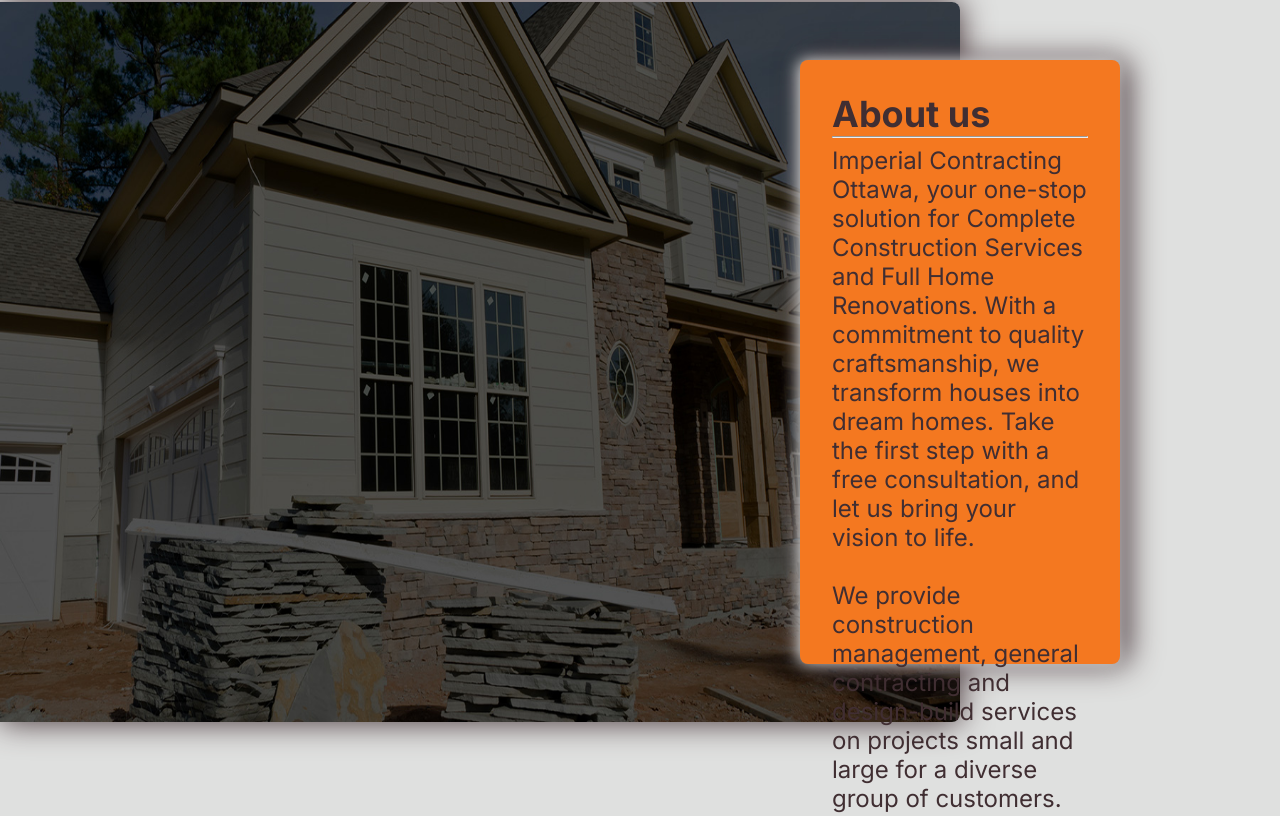
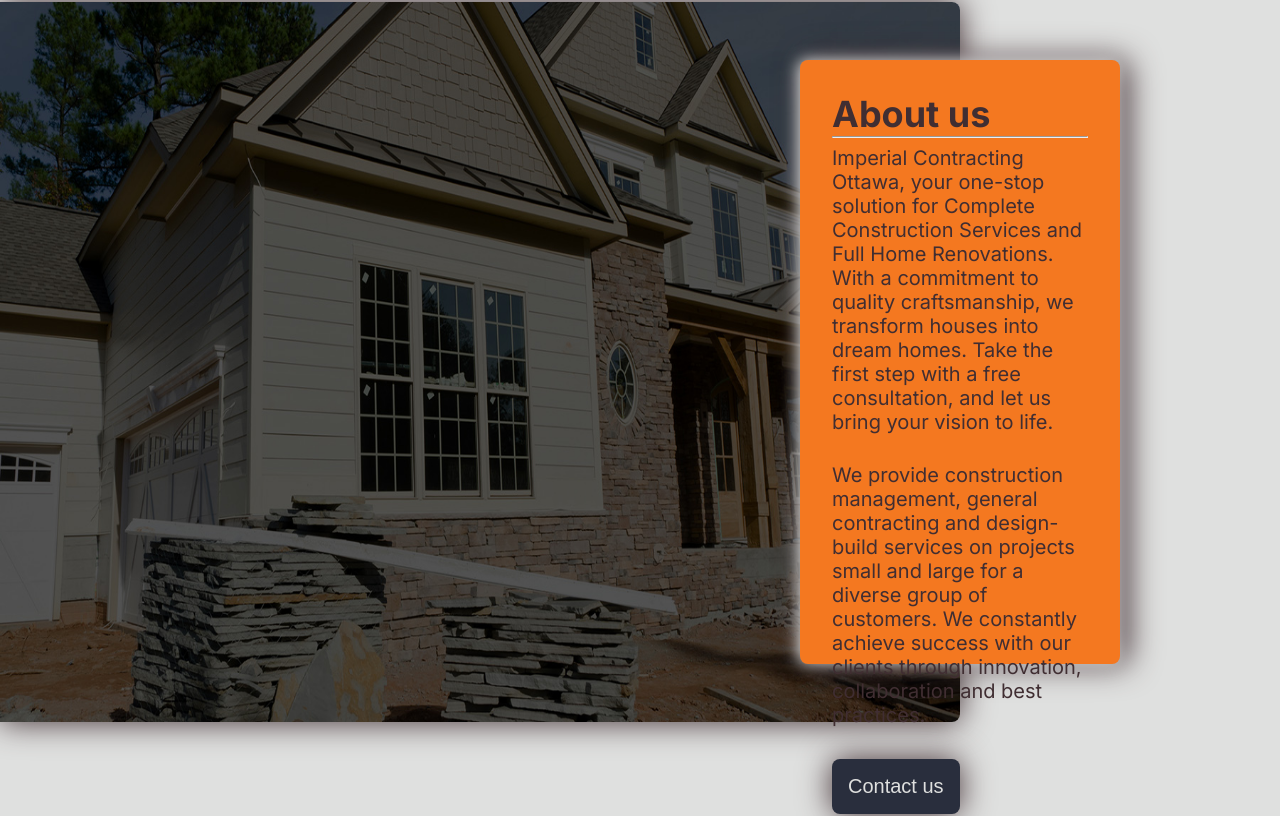
Before and after one commit to jacksonarsmith/next-contracting-website, a Next.js app: page / in a window 1280 px wide. Shown: the part 1811-2627 px from the top of the page. Built offline with nearby package versions, Linux system fonts and the light colour scheme.

Commit message:
Media query change on values & hero section for prod.

```diff
--- a/src/app/components/hero/hero.module.css
+++ b/src/app/components/hero/hero.module.css
@@ -53,6 +53,11 @@
     transition: all 0.3s ease-in-out;
 }
 
+@media screen and (max-width: 1920px) {
+    .block p {
+        font-size: 20px;
+    }
+}
 
 @media (max-width: 768px) {
     .container {
@@ -93,7 +98,17 @@
     .block p {
         font-size: 11px;
     }
-  }
+}
+
+@media screen and (max-width: 428px) {
+    .block p {
+        font-size: 10px;
+    }
+
+    .block button {
+        font-size: 10px;
+    }
+}
 
 @media screen and (max-width: 414px) {
     .block p {
--- a/src/app/components/values/values.module.css
+++ b/src/app/components/values/values.module.css
@@ -162,7 +162,7 @@
 }
 
 @media (min-width: 927px) and (max-width: 1600px) {
-    /* Add the styles you want to apply between 927px and 1440px screen widths here */
+    /* Add the styles you want to apply between 927px and 1920px screen widths here */
 
     .section hr {
         width: 50vw;
```
